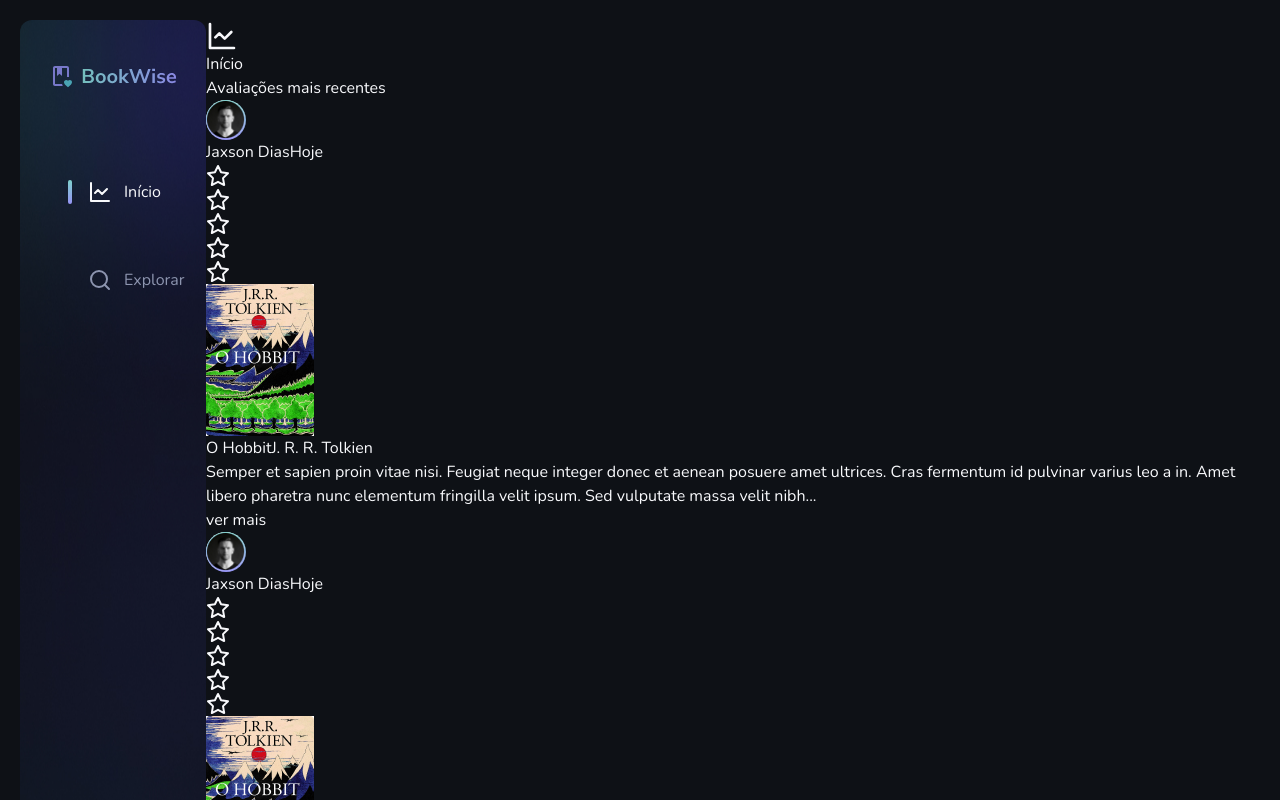
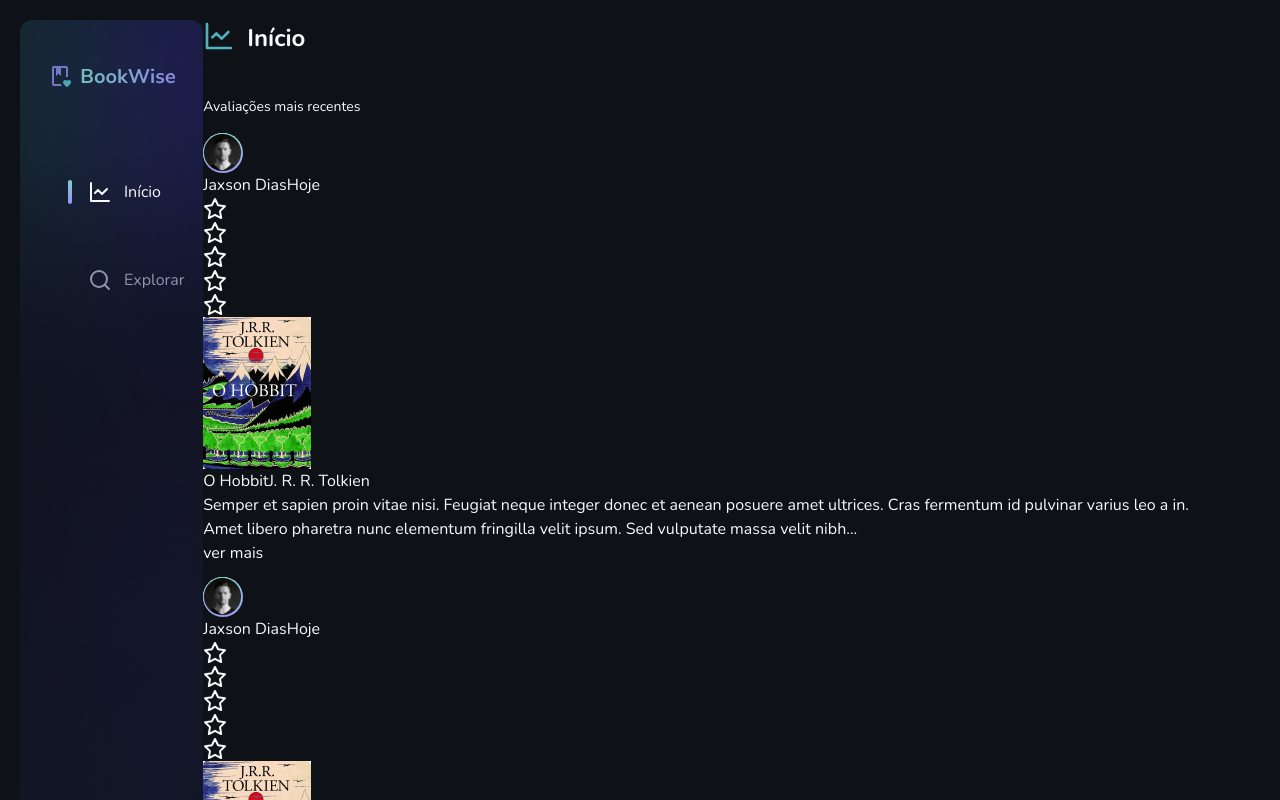
Before and after one commit to marcusdavanco/bookwise, a Next.js app: page /home in a window 1280 px wide. Shown: the top 800 px of the page. Built offline with nearby package versions, Linux system fonts and the light colour scheme.

Commit message:
wip: home page styling

```diff
--- a/src/app/home/page.tsx
+++ b/src/app/home/page.tsx
@@ -6,13 +6,14 @@ export default function Home() {
   return (
     <main className="p-5 flex min-h-full">
       <Sidebar />
+      <div className="flex gap-16 place-content-center">
         <section>
-        <div>
-          <LineChart className="h-8 w-8" />
-          <h2>Início</h2>
+          <div className="flex gap-3 mb-10">
+            <LineChart className="h-8 w-8 text-green-100" />
+            <h2 className="text-2xl font-bold">Início</h2>
           </div>
-        <span>Avaliações mais recentes</span>
-        <div>
+          <div className="flex flex-col gap-3">
+            <span className="mb-1 text-sm">Avaliações mais recentes</span>
             <BookReviewCard />
             <BookReviewCard />
             <BookReviewCard />
@@ -21,6 +22,7 @@ export default function Home() {
         <section>
 
         </section>
+      </div>
     </main>
   )
 }
```
Lines whose indentation alone changed are shown as unchanged.
